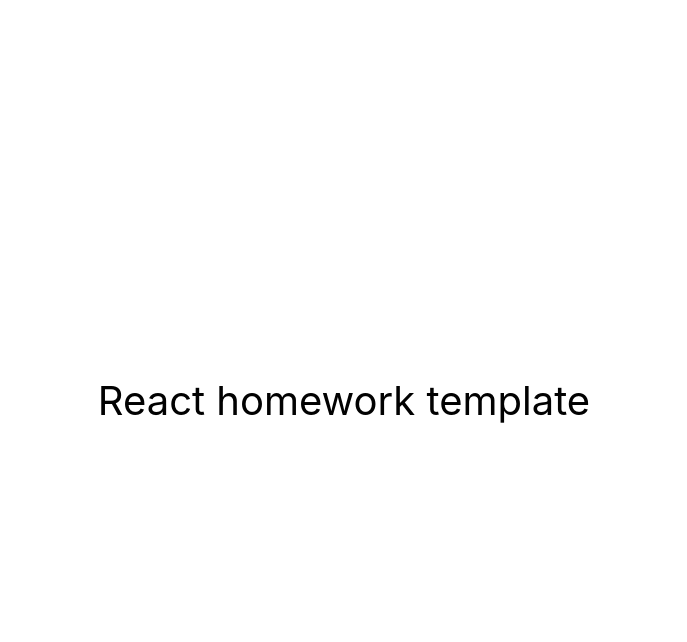
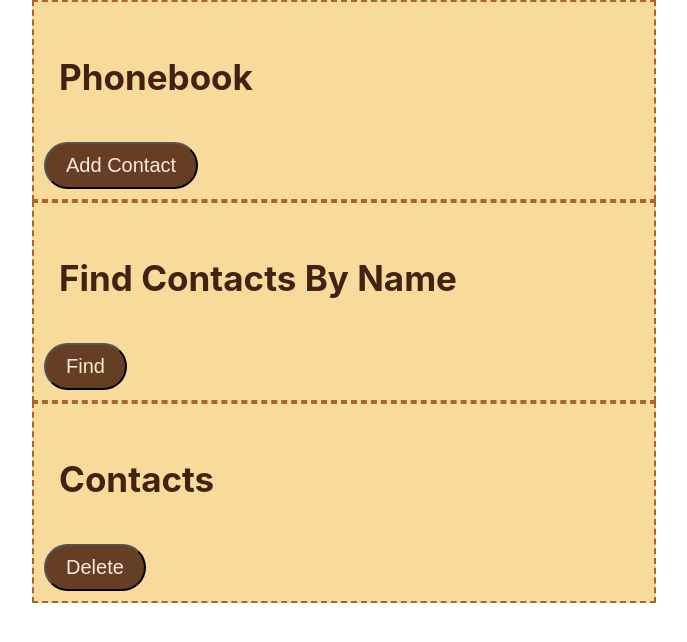
Before and after one commit to anastasia-demia/goit-react-hw-02-phonebook, a React (Create React App) app: page / in a window 1280 px wide. Shown: the top 642 px of the page, without its empty margins (296-983 px from the left). Built offline with nearby package versions, Linux system fonts and the light colour scheme.

Commit message:
sction and btn done

```diff
--- a/src/components/App.jsx
+++ b/src/components/App.jsx
@@ -1,16 +1,35 @@
-export const App = () => {
-  return (
-    <div
-      style={{
-        height: '100vh',
-        display: 'flex',
-        justifyContent: 'center',
-        alignItems: 'center',
-        fontSize: 40,
-        color: '#010101'
-      }}
-    >
-      React homework template
-    </div>
-  );
+import { Component } from 'react';
+import { Section } from './Section/Section';
+import { Button } from './Button/Button';
+
+export class App extends Component {
+  state = {
+    contacts: [],
+    name: "",
+  };
+
+
+
+  render() {
+
+
+    return(
+      <>
+      <Section
+      title="Phonebook">
+        <Button text="Add Contact"/>
+      </Section>
+      <Section
+      title="Find Contacts By Name"
+      >
+        <Button text="Find"/>
+      </Section>
+      <Section
+      title="Contacts"
+      >
+        <Button text="Delete"/>
+      </Section>
+      </>
+    )
+  }
 };
--- /dev/null
+++ b/src/components/Button/Button.js
@@ -0,0 +1,17 @@
+import PropTypes from 'prop-types';
+import css from './Button.module.css'
+
+export const Button = ({
+  text, onBtnClick
+}) => {
+  return (
+    <button type="button" onClick={onBtnClick} className={css.button}>
+      {text}
+    </button>
+  )
+}
+
+Button.propTypes = {
+  text: PropTypes.string.isRequired,
+  onBtnClick: PropTypes.func.isRequired,
+};
--- /dev/null
+++ b/src/components/Button/Button.module.css
@@ -0,0 +1,10 @@
+.button {
+  padding: 10px 20px;
+  background-color: #663e24;
+  color: antiquewhite;
+  border-radius: 50px;
+  font-size: 20px;
+}
+.button:hover {
+  background-color: #54331d;
+}
--- /dev/null
+++ b/src/components/Section/Section.js
@@ -0,0 +1,18 @@
+import PropTypes from 'prop-types';
+import css from './Section.module.css'
+
+export const Section = ({
+  title, children
+}) => {
+  return (
+    <section className={css.section}>
+      <h2 className={css.title}>{title}</h2>
+      {children}
+    </section>
+  )
+}
+
+Section.propTypes = {
+  title: PropTypes.string.isRequired,
+  children: PropTypes.element.isRequired,
+};
--- /dev/null
+++ b/src/components/Section/Section.module.css
@@ -0,0 +1,14 @@
+.section {
+  width: 600px;
+  margin: 0 auto;
+  background-color: #f2be4e91;
+  padding: 10px;
+  border: 2px dashed rgba(139, 69, 19, 0.768);
+  /* margin-bottom: 2px; */
+}
+.title {
+  margin-left: 15px;
+  padding: 15px 0;
+  font-size: 35px;
+  color: #402313;
+}
```
